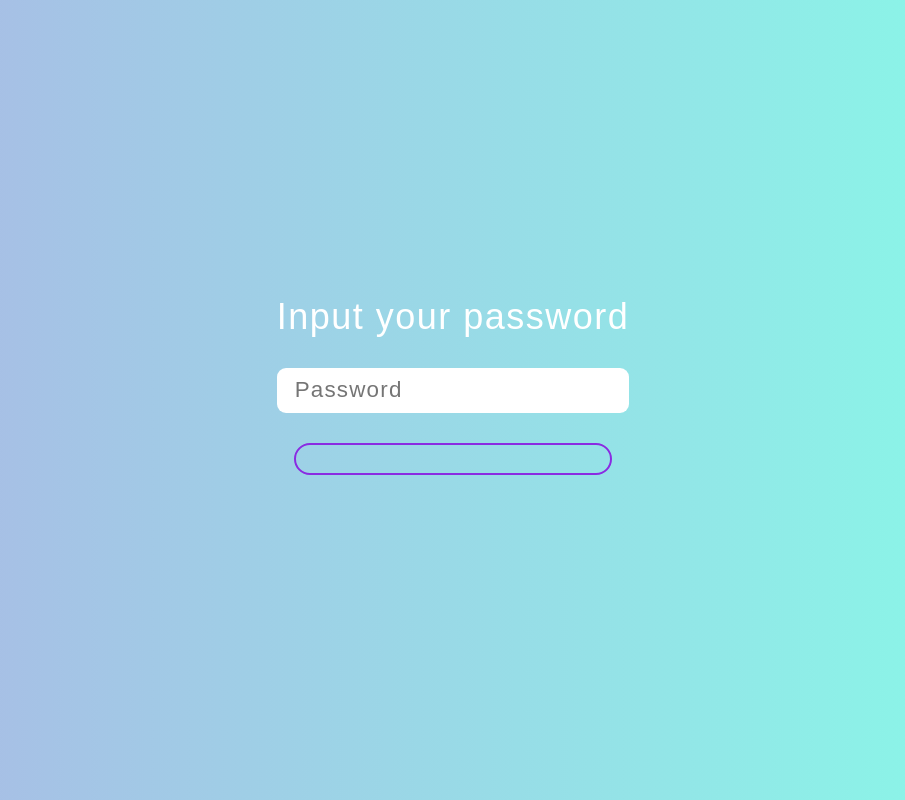
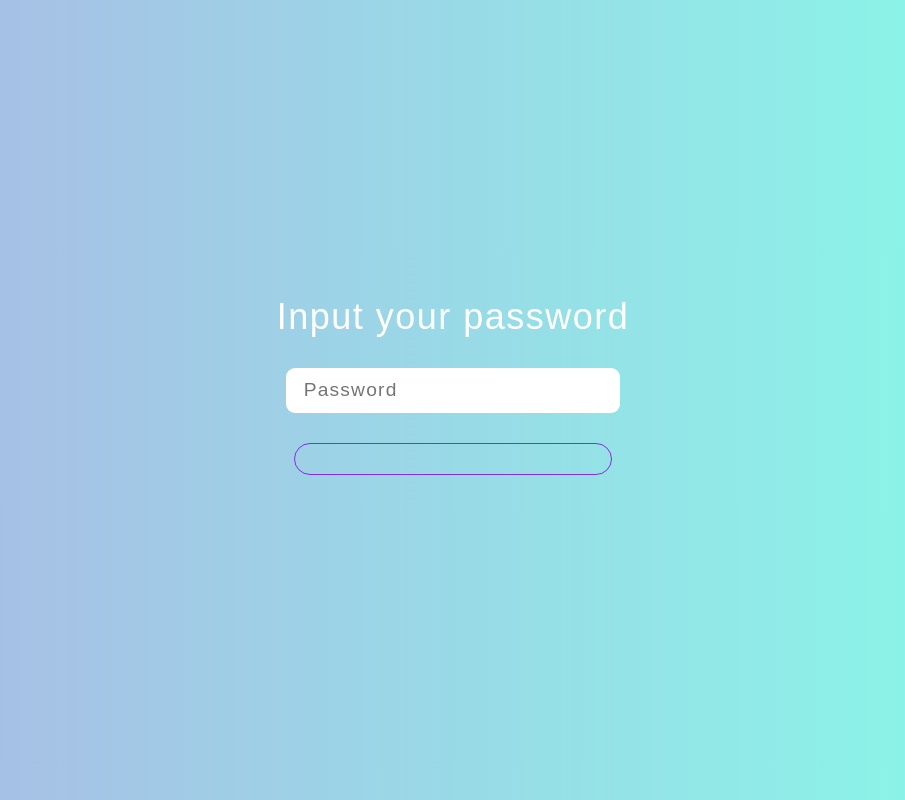
Before and after one commit to shanmukeshwar09/password_strength_checker, a plain HTML site: page index.html in a window 1280 px wide. Shown: the whole page, without its empty margins (187-1092 px from the left). Drawn offline with Linux system fonts and the light colour scheme.

Commit message:
Updated CSS !

```diff
--- a/styles.css
+++ b/styles.css
@@ -26,10 +26,11 @@ body {
   letter-spacing: 1.5px;
 }
 input {
+  margin: auto 9px;
   border-radius: 9px;
   height: 45px;
   outline: none;
-  font-size: 1.4rem;
+  font-size: 1.2rem;
   padding: 18px;
   border: none;
   letter-spacing: 1.2px;
@@ -41,7 +42,7 @@ input {
   width: 90%;
   height: 2rem;
   border-radius: 18px;
-  border: 2px solid blueviolet;
+  border: 1.8px solid blueviolet;
   margin: auto;
   position: relative;
   overflow: hidden;
```
